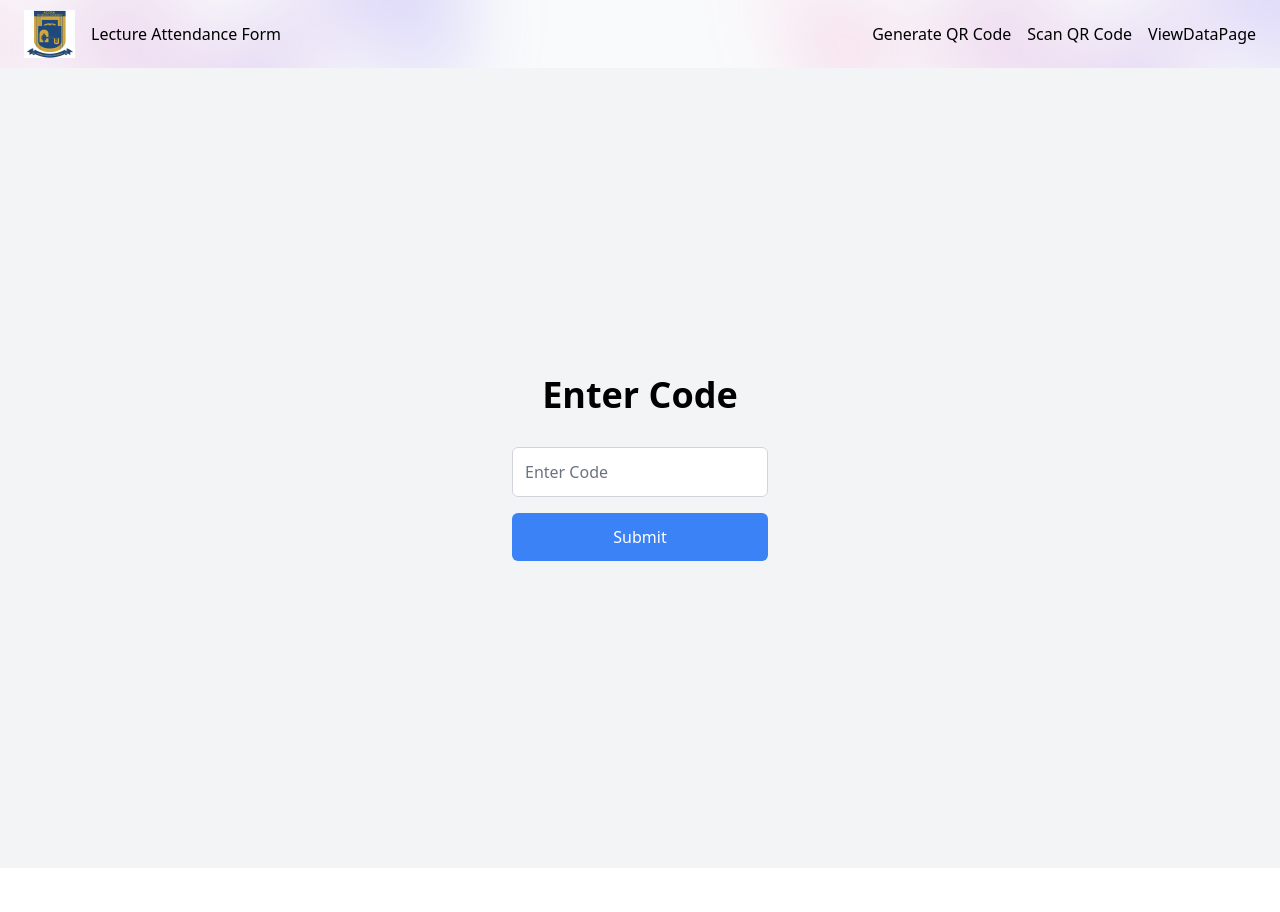
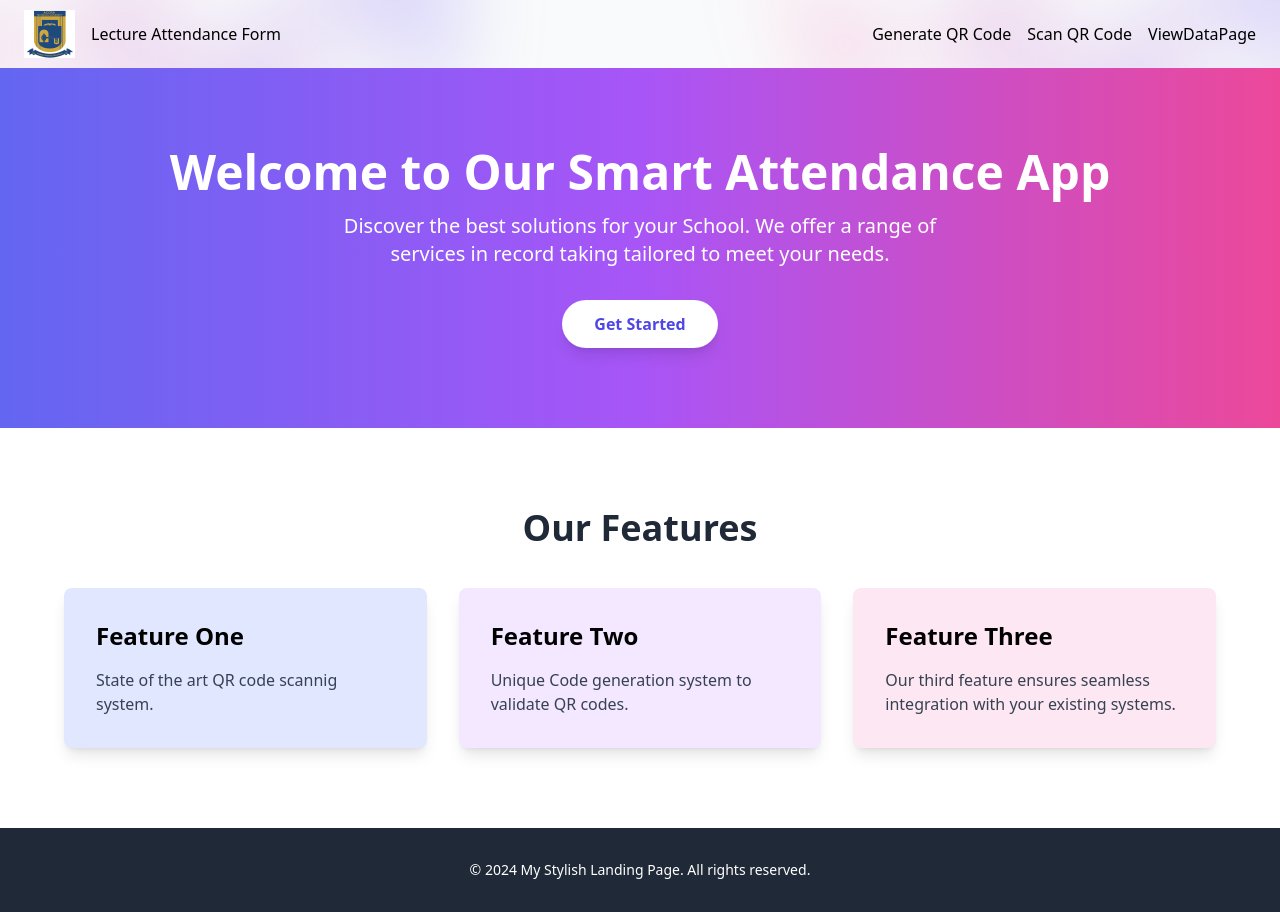
Before and after one commit to mmatrevi/NextQrCodeScanner, a Next.js app: page / in a window 1280 px wide. Before the commit the page ends 868 px from the top, so only its background shows below. Built offline with nearby package versions, Linux system fonts and the light colour scheme.

Commit message:
X commit

```diff
--- a/pages/index.tsx
+++ b/pages/index.tsx
@@ -1,70 +1,63 @@
-import { useState, useEffect } from 'react';
-import axios from 'axios';
-import { useRouter } from 'next/router';
-import Nav from './Nav';
+import Head from 'next/head';
+import Nav from "./Nav"
 
-const EnterCodePage = () => {
-  const [enteredCode, setEnteredCode] = useState('');
-  const [isValid, setIsValid] = useState(null);
-  const router = useRouter();
+export default function Home() {
+  return (
+    <div>
+      <Head>
+        <title>Smart Attendance</title>
+        <meta name="description" content="A stylish landing page using Tailwind CSS and Next.js" />
+        <link rel="icon" href="/favicon.ico" />
+      </Head>
+      <Nav />
+      <main className="bg-gray-50 min-h-screen flex flex-col items-center justify-center">
+        {/* Hero Section */}
+        <section className="w-full flex flex-col items-center justify-center text-center py-20 px-5 bg-gradient-to-r from-indigo-500 via-purple-500 to-pink-500 text-white">
+          <h1 className="text-5xl font-extrabold mb-4">
+            Welcome to Our Smart Attendance App
+          </h1>
+          <p className="text-xl mb-8 max-w-2xl">
+            Discover the best solutions for your School. We offer a range of services in record taking tailored to meet your needs.
+          </p>
+          <a href="#" className="bg-white text-indigo-600 font-bold py-3 px-8 rounded-full shadow-lg hover:bg-gray-100 transition duration-300">
+            Get Started
+          </a>
+        </section>
 
-  useEffect(() => {
-    // No additional logic needed here as sessionId is retrieved during submission
-  }, []);
+        {/* Features Section */}
+        <section className="py-20 px-5 w-full flex flex-col items-center bg-white">
+          <h2 className="text-4xl font-bold mb-10 text-gray-800">
+            Our Features
+          </h2>
+          <div className="grid md:grid-cols-3 gap-8 max-w-6xl w-full">
+            <div className="bg-indigo-100 p-8 rounded-lg shadow-lg">
+              <h3 className="text-2xl font-semibold mb-4">Feature One</h3>
+              <p className="text-gray-700">
+                State of the art QR code scannig system.
+              </p>
+            </div>
+            <div className="bg-purple-100 p-8 rounded-lg shadow-lg">
+              <h3 className="text-2xl font-semibold mb-4">Feature Two</h3>
+              <p className="text-gray-700">
+                Unique Code generation system to validate QR codes.
+              </p>
+            </div>
+            <div className="bg-pink-100 p-8 rounded-lg shadow-lg">
+              <h3 className="text-2xl font-semibold mb-4">Feature Three</h3>
+              <p className="text-gray-700">
+                Our third feature ensures seamless integration with your existing systems.
+              </p>
+            </div>
+          </div>
+        </section>
 
-  const handleCodeSubmit = async () => {
-    try {
-      const sessionId = localStorage.getItem('sessionId');
-
-      console.log('Submitting Code:', enteredCode);
-      console.log('Session ID:', sessionId);
-
-      const response = await axios.post('/api/qr/validate-code', {
-        enteredCode,
-        sessionId,
-      });
-
-      setIsValid(response.data.valid);
-      if (response.data.valid) {
-        router.push('/Main');
-      } else {
-        alert('Invalid code');
-      }
-    } catch (error) {
-      if (axios.isAxiosError(error)) {
-        console.error('Axios error:', error.response?.data);
-      } else if (error instanceof Error) {
-        console.error('General error:', error.message);
-      } else {
-        console.error('Unknown error:', error);
-      }
-    }
-  };
-
-  return (
-    <>
-      <Nav />
-      <div className="flex flex-col items-center justify-center h-screen bg-gray-100">
-        <h1 className="text-4xl font-bold mb-8">Enter Code</h1>
-        <input
-          type="text"
-          placeholder="Enter Code"
-          value={enteredCode}
-          onChange={(e) => setEnteredCode(e.target.value)}
-          className="p-3 w-64 border border-gray-300 rounded-md mb-4"
-        />
-        <button
-          onClick={handleCodeSubmit}
-          className="p-3 w-64 bg-blue-500 text-white rounded-md hover:bg-blue-600"
-        >
-          Submit
-        </button>
-        {isValid === false && (
-          <p className="text-red-500 mt-4">Invalid code, please try again.</p>
-        )}
-      </div>
-    </>
+        {/* Footer */}
+        <footer className="w-full py-8 bg-gray-800 text-white text-center">
+          <p className="text-sm">
+            &copy; {new Date().getFullYear()} My Stylish Landing Page. All rights reserved.
+          </p>
+        </footer>
+      </main>
+    </div>
   );
-};
-
-export default EnterCodePage;
+}
--- a/pages/login.jsx
+++ /dev/null
@@ -1,63 +0,0 @@
-import Head from 'next/head';
-import { useState } from 'react';
-import axios from 'axios';
-import { useRouter } from 'next/router';
-import Nav from '../pages/Nav';
-import { getCookie } from 'cookies-next';
-
-export default function Login() {
-  const [enteredCode, setEnteredCode] = useState('');
-  const [isValid, setIsValid] = useState(null);
-  const router = useRouter();
-
-  // Get the session ID from the cookie
-  const sessionId = getCookie('sessionId');
-
-  const handleCodeSubmit = async () => {
-    try {
-      const response = await axios.post('/api/qr/validate-code', {
-        enteredCode,
-        sessionId,
-      });
-      setIsValid(response.data.valid);
-      if (response.data.valid) {
-        router.push('/Main'); // Ensure this path is correct
-      } else {
-        alert('Invalid code');
-      }
-    } catch (error) {
-      console.error('Error validating code:', error);
-    }
-  };
-
-  return (
-    <>
-      <Head>
-        <title>Login</title>
-        <meta name="description" content="Enter the code from the QR code to login" />
-        <meta name="viewport" content="width=device-width, initial-scale=1" />
-        <link rel="icon" href="/favicon.ico" />
-      </Head>
-      <Nav />
-      <main className="flex flex-col h-screen justify-center text-center">
-        <div className="flex flex-col justify-center items-center">
-          <h1 className="text-4xl font-bold mb-6">Login</h1>
-          <input
-            type="text"
-            placeholder="Enter Code"
-            value={enteredCode}
-            onChange={(e) => setEnteredCode(e.target.value)}
-            className="border border-gray-400 p-2 rounded-lg mb-4"
-          />
-          <button
-            onClick={handleCodeSubmit}
-            className="bg-blue-500 text-white px-4 py-2 rounded-lg"
-          >
-            Submit
-          </button>
-          {isValid === false && <p className="text-red-500">Invalid code, please try again.</p>}
-        </div>
-      </main>
-    </>
-  );
-}
```
